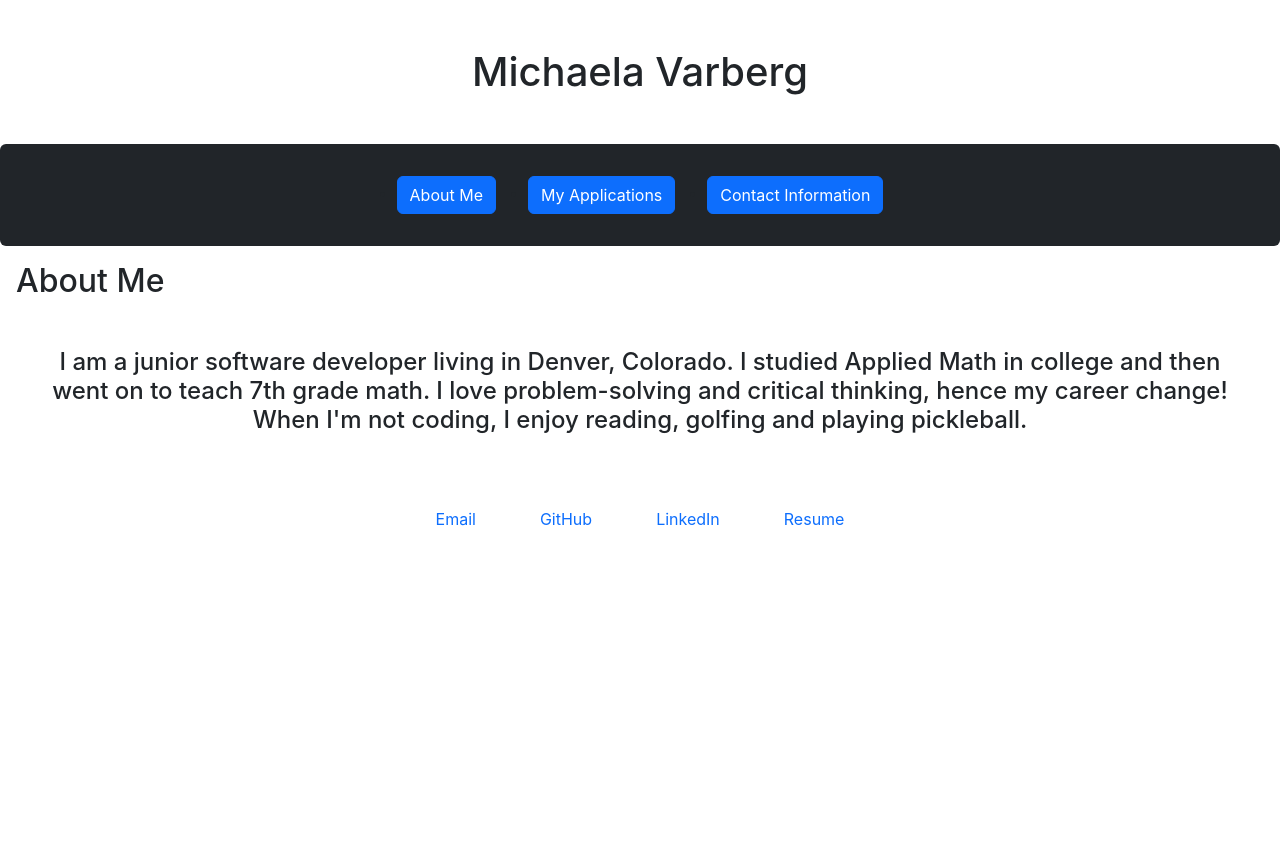
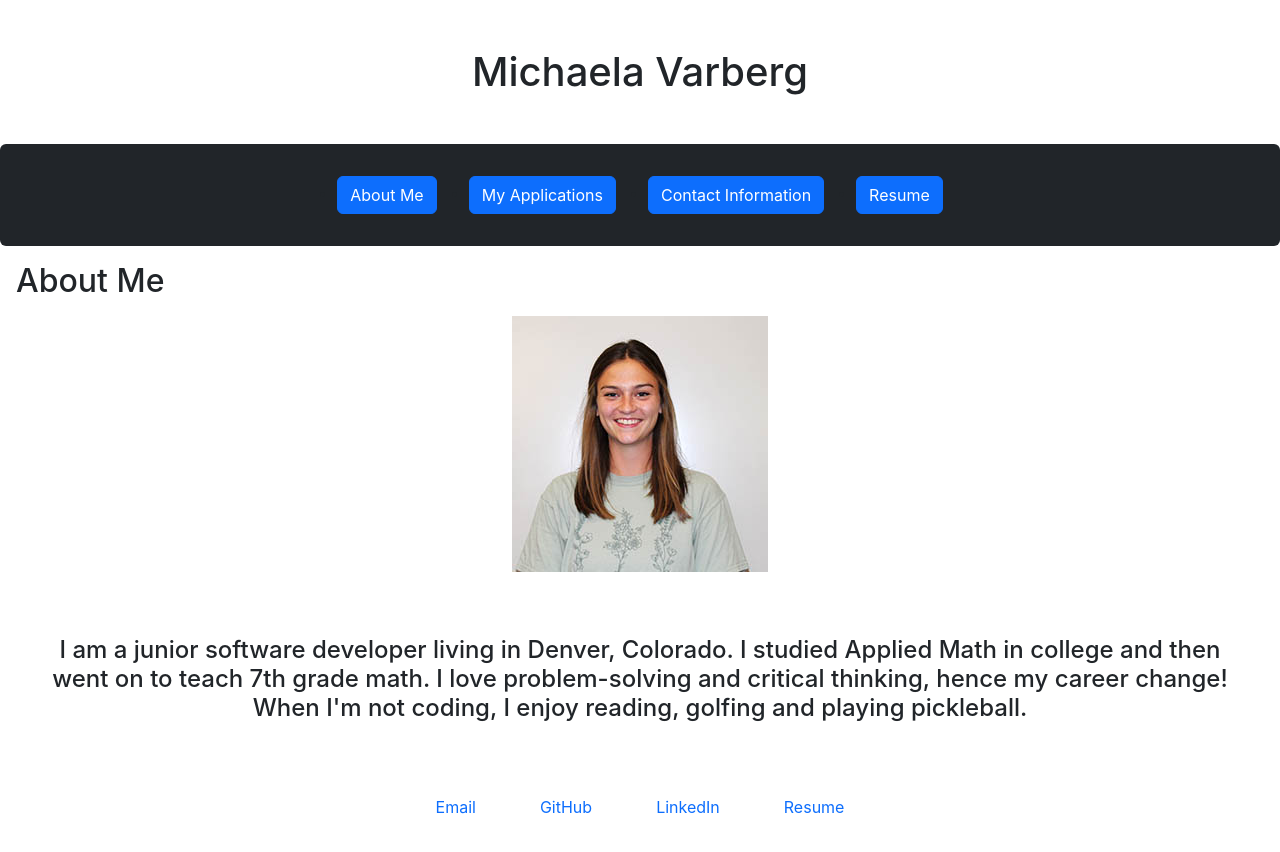
Before and after one commit to michaelavarberg/portfolio, a React (Create React App) app: page / in a window 1280 px wide. Shown: the top 852 px of the page. Before the commit the page ends 800 px from the top, so only its background shows below. Built offline with nearby package versions, Linux system fonts and the light colour scheme.

Commit message:
re-formatted form and added resume info

```diff
--- a/src/components/Footer.js
+++ b/src/components/Footer.js
@@ -1,6 +1,6 @@
 function Footer() {
   return (
-    <div className="d-flex justify-content-center">
+    <div className="d-flex justify-content-center m-3">
       <footer id="contact ">
         <ul className="nav">
           <li className="nav-item m-3">
--- a/src/components/Header.js
+++ b/src/components/Header.js
@@ -96,6 +96,18 @@ function Header() {
             Contact Information
           </a>
         </li>
+        <li className=" m-3">
+          <a
+            className="btn btn-primary"
+            type="button"
+            id="resume"
+            href="#resume"
+            onClick={handleClick}
+            aria-pressed="false"
+          >
+            Resume
+          </a>
+        </li>
       </ul>
 
       <div>
--- a/src/components/Navigation.js
+++ b/src/components/Navigation.js
@@ -2,7 +2,7 @@ import Project from "../components/Project";
 import { useState } from "react";
 
 function Navigation(props) {
-  const [name, setName] = useState("Michaela");
+  const [name, setName] = useState("");
   const [email, setEmail] = useState("");
   const [feedback, setFeedback] = useState("");
   const [messageText, setMessageText] = useState("");
@@ -47,6 +47,14 @@ function Navigation(props) {
             className="d-flex-inline justify-content-start"
           >
             <h2 className="m-3">About Me</h2>
+            <div className="d-flex justify-content-center">
+              <figure id="personal-photo">
+                <img
+                  src={require("../assets/KBMS-Michaela-Varberg.jpg")}
+                  alt="Michaela Varberg"
+                />
+              </figure>
+            </div>
             <h4 className="m-5 text-center">
               I am a junior software developer living in Denver, Colorado. I
               studied Applied Math in college and then went on to teach 7th
@@ -104,12 +112,12 @@ function Navigation(props) {
         </section>
       </div>
     );
-  } else {
+  } else if (props.nav === "contact-info") {
     return (
       <div>
         <section>
-          <h2>Contact Information</h2>
-          <form className="form">
+          <h2 className="m-3">Contact Information</h2>
+          <form className="form d-flex flex-column justify-content-center align-items-start m-5">
             <input
               value={name}
               name="name"
@@ -117,6 +125,7 @@ function Navigation(props) {
               placeholder="Name"
               onChange={handleInputChange}
               onMouseOut={handleMouseOut}
+              className="m-3"
             />
             <input
               value={email}
@@ -125,21 +134,48 @@ function Navigation(props) {
               type="text"
               placeholder="Email"
               onMouseOut={handleMouseOut}
+              className="m-3"
             />
-            <input
+            <textarea
               value={messageText}
               name="message"
               type="text"
               onChange={handleInputChange}
               placeholder="Type your message here"
               onMouseOut={handleMouseOut}
+              className="m-3 w-50"
+              rows="3"
             />
-            <button type="button" onClick={handleFormSubmit}>
+            <h6 className="text-center m-3">{feedback}</h6>
+            <button
+              type="button"
+              onClick={handleFormSubmit}
+              className="btn btn-primary m-3"
+            >
               Submit
             </button>
           </form>
-          <h6>{feedback}</h6>
         </section>
+      </div>
+    );
+  } else {
+    return (
+      <div className="d-flex flex-column align-items-center">
+        <div className="btn btn-primary m-3">Download Resume</div>
+        <div className="d-flex-inline">
+          {" "}
+          My Proficiencies:
+          <ul className="d-flex list-unstyled justify-content-between">
+            <li className="m-3">React</li>
+            <li className="m-3">NodeJS</li>
+            <li className="m-3">Express</li>
+            <li className="m-3">MongoDB</li>
+            <li className="m-3">SQL</li>
+            <li className="m-3">Javascript</li>
+            <li className="m-3">CSS</li>
+            <li className="m-3">HTML5</li>
+          </ul>
+        </div>
       </div>
     );
   }
```
Also changed, not shown: src/assets/KBMS-Michaela-Varberg.jpg (added).
